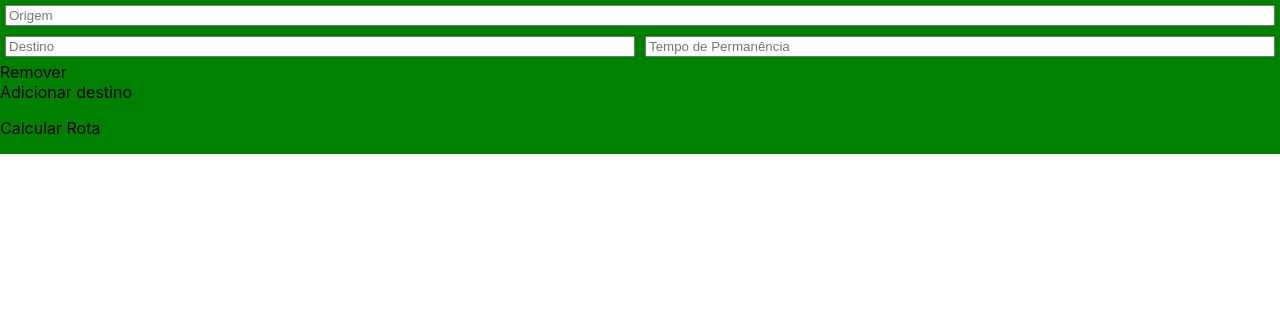
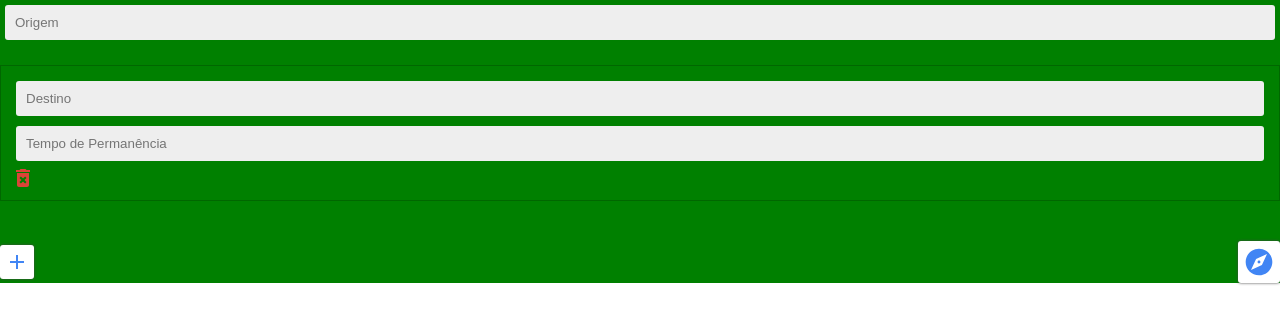
Before and after one commit to cefasgarciapereira/road-trip-planner, a React (Create React App) app: page / in a window 1280 px wide. Shown: the top 324 px of the page. Built offline with nearby package versions, Linux system fonts and the light colour scheme; what react-google-maps would draw is missing.

Commit message:
Components reorganization
Some componenents like form, button, and menu were brokne into smaller components

```diff
--- a/src/components/Form/index.css
+++ b/src/components/Form/index.css
@@ -1,16 +1,28 @@
-.trip_form{
+ .trip_form{
     display: flex;
     flex-direction: column;
     justify-content: space-around;
  }
 
-.trip_form input{
+.form_container input{
     margin: 5px;
+    background-color: #eee;
+    padding: 10px;
+    border-radius: 3px;
+    border: none;
 }
 
 .destination_container{
+    display: flex;
+    flex-direction: column;
+    margin: 20px 0;
+    border: solid 1px rgba(0,0,0,.2);
+    padding: 10px;
+    border-radius: 3    px;
+}
+/*.destination_container{
     display: grid;
     grid-template-areas:
     "a b"
     "c c";
-}
+}*/
--- a/src/components/Form/index.js
+++ b/src/components/Form/index.js
@@ -1,11 +1,18 @@
 import React, { useState, useContext } from 'react'
 import TripContext from '../../contexts/trip'
+import {MdDeleteForever} from "react-icons/md"
+import { toast } from 'react-toastify'
+import MenuButtons from '../MenuButtons'
 import './index.css'
 
 export default function Form(){
     const [inputList, setInputList] = useState([{ destination: "", stay_time: "" }]);
     const [origin, setOrigin] = useState('');
     const {traceRoute} = useContext(TripContext);
+
+    const addInput = () =>{
+        setInputList([...inputList, {destination: '', stay_time: ''}])
+    }
 
     const handleInputChange = (e, index) => {
         const { name, value } = e.target;
@@ -15,9 +22,13 @@ export default function Form(){
     };
 
     const handleRemoveClick = index => {
+        if(inputList.length > 1){
             const list = [...inputList];
             list.splice(index, 1);
             setInputList(list);
+        }else{
+            toast.warn("É necessário pelo menos um destino.", {position: toast.POSITION.TOP_RIGHT});
+        }
     };
 
     const handleTraceRoute = () =>{
@@ -27,6 +38,7 @@ export default function Form(){
     }
 
     return(
+        <div className={'form_container'}>
                 <form className={'trip_form'} action={""}>
                 <input
                 id="pac-input"
@@ -52,14 +64,21 @@ export default function Form(){
                             value={x.stay_time}
                             onChange={e => handleInputChange(e, i)}/>
 
-                        <span
+                            <MdDeleteForever
+                            className={'delete_icon'}
                             onClick={() => handleRemoveClick(i)}
-                        style={{gridArea: 'c'}}>Remover</span>
+                            style={{gridArea: 'c'}}
+                            size={24}
+                            color="#DB4437"/>
                         </div>
                     )
                 })}
-            <span onClick={() => setInputList([...inputList, {destination: '', stay_time: ''}])}>Adicionar destino</span>
-            <p onClick={() => handleTraceRoute()}>Calcular Rota</p>
             </form>
+            <MenuButtons
+            addInput={() => addInput()}
+            handleTraceRoute={() => handleTraceRoute()}
+            inputList={inputList}
+            />
+        </div>
     )
 }
--- a/src/components/Map/index.js
+++ b/src/components/Map/index.js
@@ -7,6 +7,7 @@ import {
   Marker,
   DirectionsRenderer
 } from "react-google-maps";
+import { toast } from 'react-toastify';
 
 class MapDirectionsRenderer extends React.Component {
   state = {
@@ -16,9 +17,7 @@ class MapDirectionsRenderer extends React.Component {
 
   componentDidMount() {
     const { places, travelMode } = this.props;
-
-    console.log('MAP',places.length)
-
+    if(places.length >= 2){
         const waypoints = places.map(p =>({
           location: {lat: p.latitude, lng:p.longitude},
           stopover: true
@@ -42,15 +41,17 @@ class MapDirectionsRenderer extends React.Component {
               directions: result
             });
           } else {
-          this.setState({ error: result });
+            toast.error("Um erro inesperado ocorreu. Reformule os parâmetros de busca.", {position: toast.POSITION.TOP_RIGHT});
+            this.setState({ error: 'Erro inesperado' });
           }
         }
       );
     }
+  }
 
   render() {
     if (this.state.error) {
-      return <h1>{this.state.error}</h1>;
+      return null;
     }
     return (this.state.directions && <DirectionsRenderer directions={this.state.directions} />)
   }
--- a/src/components/MapContainer/index.js
+++ b/src/components/MapContainer/index.js
@@ -14,8 +14,8 @@ const MapContainer = (props) => {
         '&libraries=geometry,drawing,places'
       }
       markers={places}
-      loadingElement={loadingElement || <div style={{height: `100%`}}/>}
-      containerElement={containerElement || <div style={{height: "80vh"}}/>}
+      loadingElement={loadingElement || <div style={{height: `100vw`}}/>}
+      containerElement={containerElement || <div style={{height: "100vh"}}/>}
       mapElement={mapElement || <div style={{height: `100%`}}/>}
       defaultCenter={defaultCenter || {lat: 25.798939, lng: -80.291409}}
       defaultZoom={defaultZoom || 11}
--- /dev/null
+++ b/src/components/Menu/styles.css
@@ -0,0 +1,38 @@
+.menu{
+    position: absolute;
+    display: flex;
+    flex-direction: column;
+    justify-content: space-around;
+    z-index: 1;
+    background-color: white;
+    width: 70%;
+    height: auto;
+    max-height: 70vh;
+    align-self: center;
+    bottom: 20px;
+    padding: 20px;
+    border-radius: 3px;
+    box-shadow: 0 0 1em black;
+    overflow: auto;
+ }
+
+ .menu_closed{
+    position: absolute;
+    z-index: 1;
+    background-color: white;
+    align-self: center;
+    bottom: 20px;
+    padding: 5px;
+    box-shadow: 0 0 5px #444;
+    border-radius: 3px;
+ }
+.menu_closed:hover{
+    cursor: pointer;
+}
+.menu_closed:active{
+    box-shadow: 0 0 3px #444;
+}
+
+.icon_minimize:hover{
+    cursor: pointer;
+}
--- /dev/null
+++ b/src/components/MenuButtons/index.js
@@ -0,0 +1,22 @@
+import React from 'react'
+import { MdExplore, MdAdd} from "react-icons/md"
+import './styles.css'
+
+export default function MenuButtons(props){
+    console.log(props)
+    return(
+        <div className={'button_container'}>
+            <MdAdd
+            size={24}
+            color="#4185F4"
+            className={'explore_icon'}
+            onClick={() => props.addInput()}/>
+
+            <MdExplore
+            size={32}
+            color="#4185F4"
+            className={'explore_icon'}
+            onClick={() => props.handleTraceRoute()}/>
+        </div>
+    )
+}
--- /dev/null
+++ b/src/components/MenuButtons/styles.css
@@ -0,0 +1,24 @@
+.button_container{
+    display: flex;
+    flex-direction: row;
+    align-items: center;
+    justify-content: space-between;
+    margin-top: 20px;
+}
+
+.explore_icon{
+    background-color: white;
+    padding: 5px;
+    border-radius: 3px;
+    box-shadow: 0 0 3px #444;
+}
+.explore_icon:hover{
+    cursor: pointer;
+}
+.explore_icon:active{
+    box-shadow: 0 0 1px #444;
+}
+
+.delete_icon:active{
+    color: #550000 !important;
+}
```
Also changed, not shown: src/components/Menu/index.js (added, +23 -0 lines). Lines whose indentation alone changed are shown as unchanged.
